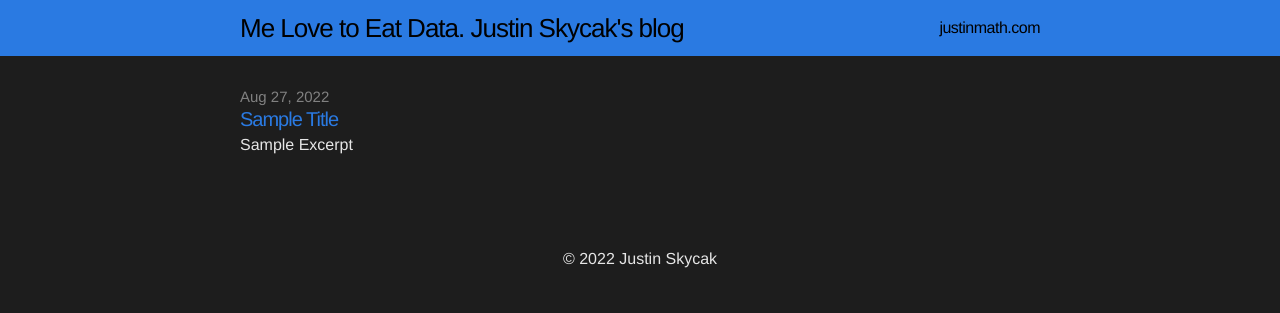
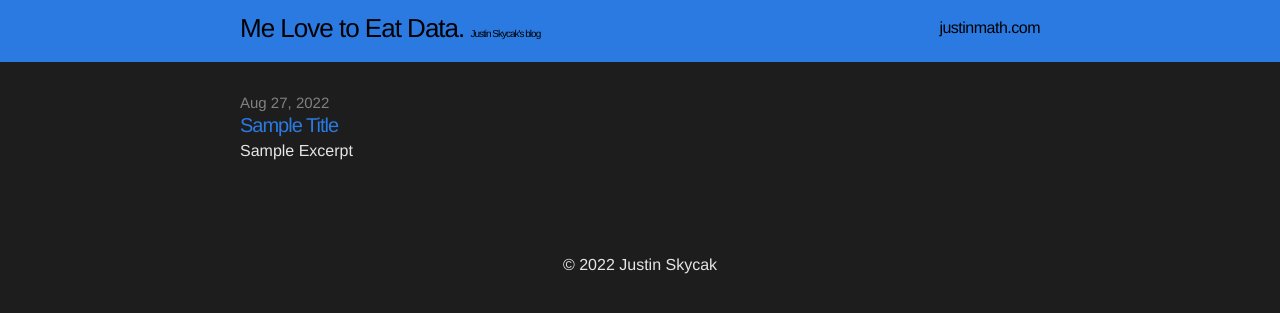
Before and after one commit to quantmonster/quantmonster.github.io, a Jekyll site: the page built from index.html, in a window 1280 px wide. Shown: the top 313 px of the page. Built offline with Jekyll 4.4.1, drawn with Linux system fonts in a browser that asks for light colours.

Commit message:
Update header.html

```diff
--- a/_includes/header.html
+++ b/_includes/header.html
@@ -2,7 +2,7 @@
 
   <div class="wrap">
 
-    <a class="site-title" href="{{ site.baseurl }}/">Me Love to Eat Data.<font style="text-decoration:none; size:1.5em">  Justin Skycak's blog</font></a>
+    <a class="site-title" href="{{ site.baseurl }}/">Me Love to Eat Data. <font size="1em">Justin Skycak's blog</font></a>
 
     <nav class="site-nav">
 
```
